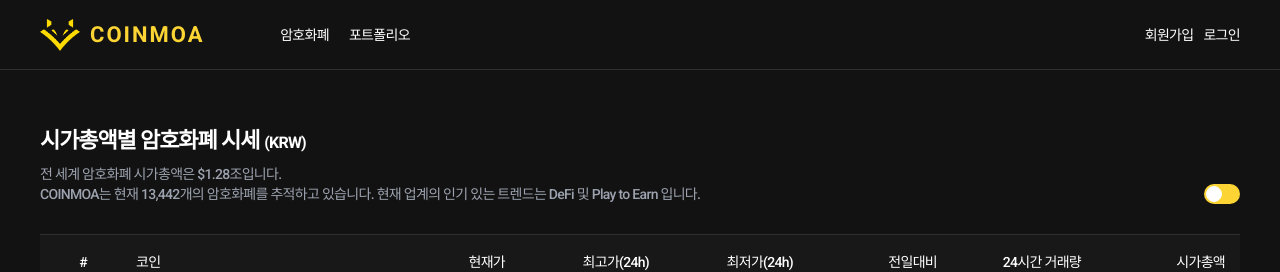
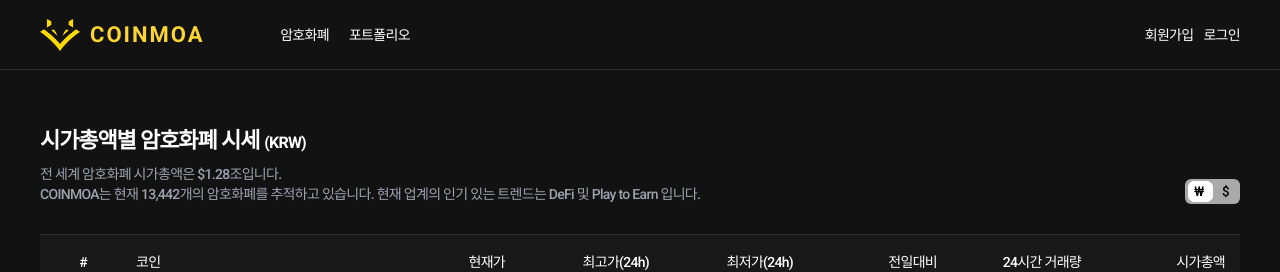
Before and after one commit to hyemin065/coinMoa, a React (Create React App) app: page / in a window 1280 px wide. Shown: the top 272 px of the page. Built offline with nearby package versions, Linux system fonts and the light colour scheme; no server answers.

Commit message:
fix : fix currnecy toggle

```diff
--- a/src/pages/Market/Market.tsx
+++ b/src/pages/Market/Market.tsx
@@ -60,7 +60,10 @@ const Market = () => {
             onClick={handleChangeCurrent}
             className={iscurrency ? `${styles.currentUSD}` : ''}
             aria-label='toggle current'
-          />
+          >
+            <span>₩</span>
+            <span>$</span>
+          </button>
         </div>
       </div>
 
--- a/src/pages/Market/market.module.scss
+++ b/src/pages/Market/market.module.scss
@@ -29,10 +29,10 @@
 
     .toggle {
       position: relative;
-      width: 36px;
-      height: 20px;
-      background: colors.$MAIN_COLOR;
-      border-radius: 20px;
+      width: 55px;
+      height: 25px;
+      background: #a9a9a9;
+      border-radius: 6px;
 
       button {
         width: 100%;
@@ -49,13 +49,23 @@
           top: 2px;
           left: 5%;
           display: block;
-          width: 16px;
-          height: 16px;
+          width: 25px;
+          height: 21px;
           content: '';
           background-color: #ffffff;
           border: 1px solid #ffffff;
-          border-radius: 20px;
+          border-radius: 6px;
           transition: 0.3s;
+        }
+
+        span {
+          position: absolute;
+          top: 5px;
+          left: 9px;
+
+          &:last-child {
+            left: 37px;
+          }
         }
       }
     }
```
